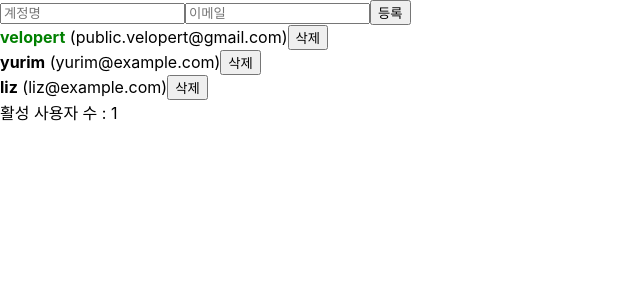
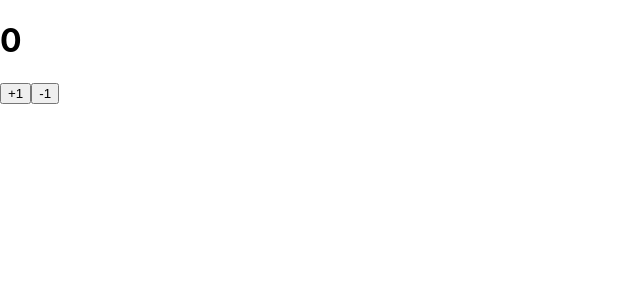
Before and after one commit to yurim-hgr/reactReview, a React (Create React App) app: page / in a window 1280 px wide. Shown: the top 300 px of the page, without its empty margins (0-640 px from the left). Built offline with nearby package versions, Linux system fonts and the light colour scheme.

Commit message:
useReducer 사용하여 상태 업데이트 로직 분리하기

```diff
--- a/src/Counter.js
+++ b/src/Counter.js
@@ -1,23 +1,50 @@
-import React, {useState} from 'react';
+import React, { useReducer, useState } from "react";
+
+function reducer(state, action) {
+  switch (action.type) {
+    case "INCREMENT":
+      return state + 1;
+    case "DECREMENT":
+      return state - 1;
+    default:
+      return state;
+  }
+}
 
 function Counter() {
-    // const [number, setNumber] = useState(0);
-    const numberstate = useState(0);
-    // [0 , setter]
-    const number = numberstate[0];
-    const setNumber = numberstate[1];
+  // 1. useState 로 하기
+  // const [number, setNumber] = useState(0);
 
+  // 2. useState 풀어써보기
+  // const numberstate = useState(0);
+  // const number = numberstate[0];
+  // const setNumber = numberstate[1];
 
-    //그 다음 상태를 파라미터로 넣어준것이 아니라, 값을 업데이트 하는 함수를 파라미터로 넣어주었습니다.
-    // 함수형 업데이트는 주로 나중에 컴포넌트를 최적화를 하게 될 때 사용하게 됩니다.
+  // 3. useReducer써보깅
 
-    const onIncrease = () => {
-        setNumber(preNumber => preNumber + 1);
-    }
+  const [number, dispatch] = useReducer(reducer, 0);
 
-    const onDecrease = () => {
-        setNumber(preNumber => preNumber - 1);
-    }
+  //그 다음 상태를 파라미터로 넣어준것이 아니라, 값을 업데이트 하는 함수를 파라미터로 넣어주었습니다.
+  // 함수형 업데이트는 주로 나중에 컴포넌트를 최적화를 하게 될 때 사용하게 됩니다.
+
+  // 1. useState 로 상태를 관리할때
+  // const onIncrease = () => {
+  //   setNumber((preNumber) => preNumber + 1);
+  // };
+
+  // const onDecrease = () => {
+  //   setNumber((preNumber) => preNumber - 1);
+  // };
+
+  //2. useReducer로 관리할때
+  const onIncrease = () => {
+    dispatch({ type: "INCREMENT" });
+  };
+
+  const onDecrease = () => {
+    dispatch({ type: "DECREMENT" });
+  };
+
   return (
     <div>
       <h1>{number}</h1>
--- a/src/index.js
+++ b/src/index.js
@@ -1,14 +1,17 @@
-import React from 'react';
-import ReactDOM from 'react-dom/client';
-import './index.css';
-import App from './App';
-import reportWebVitals from './reportWebVitals';
+import React from "react";
+import ReactDOM from "react-dom/client";
+import "./index.css";
+import App from "./App";
+import reportWebVitals from "./reportWebVitals";
+import Counter from "./Counter";
 
-const root = ReactDOM.createRoot(document.getElementById('root'));
+const root = ReactDOM.createRoot(document.getElementById("root"));
 root.render(
-  <React.StrictMode>
-    <App />
-  </React.StrictMode>
+  // <React.StrictMode>
+  //   <App />
+  // </React.StrictMode>
+
+  <Counter />
 );
 
 // If you want to start measuring performance in your app, pass a function
```
